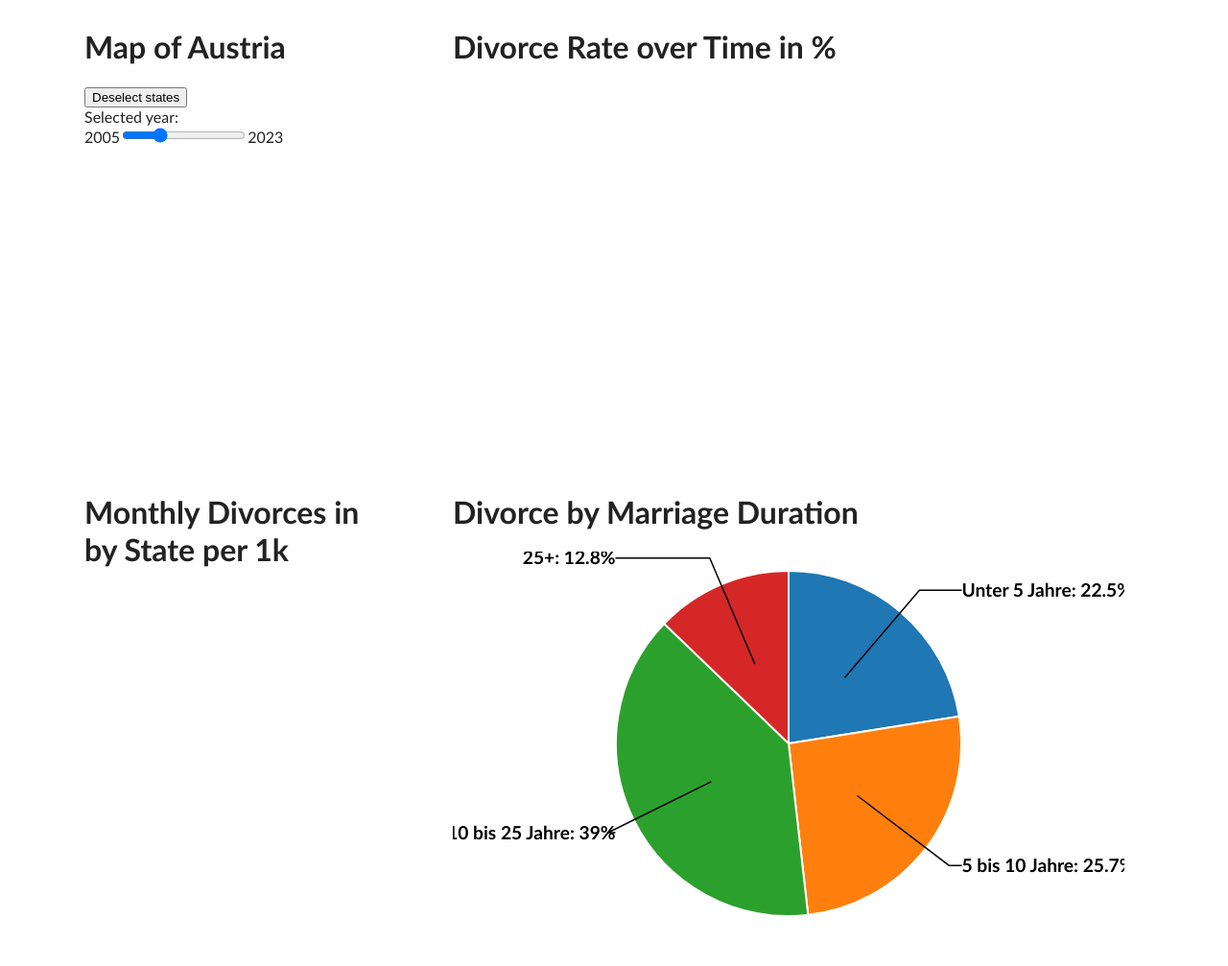
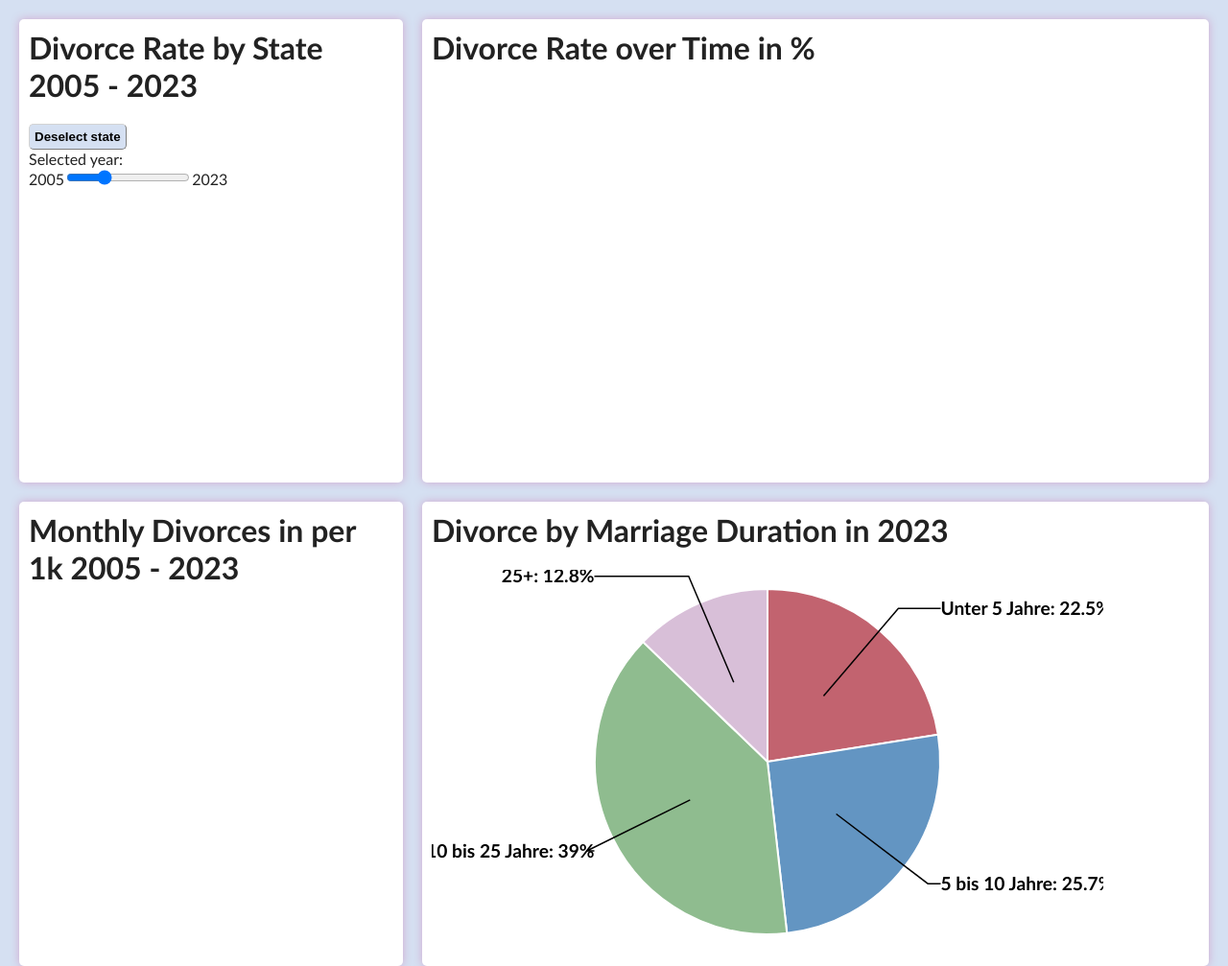
Before and after one commit to Lollobin/divorce-datavisualization, a Flask app: template templates/index.html in a window 1280 px wide. Shown: the whole page at 96% size. Before the commit the page ends 954 px from the top, so only its background shows below. Run offline with Flask 3, Linux system fonts and the light colour scheme; the template is opened without the code that fills it, so the values that code supplies are empty.

Commit message:
recolours, new headings

```diff
--- a/app.py
+++ b/app.py
@@ -61,7 +61,6 @@ def data():
     with open('static/maps/laender_95_geo.json', encoding='utf-8') as f:
         map = json.load(f)
 
-    #print(divorceLandPercentDf)
 
     # return the index file and the data
     return render_template("index.html",
--- a/static/scripts/divorceMonthly.js
+++ b/static/scripts/divorceMonthly.js
@@ -14,12 +14,13 @@ updateMonthlyChart(nestedData.get(states[0]));
 function updateMonthlyChart(data) {
     const parentContainer = document.getElementById('divorceMonthly').parentElement;
     const parentStyle = getComputedStyle(parentContainer);
-    const parentWidth = parentContainer.clientWidth - parseFloat(parentStyle.marginLeft) - parseFloat(parentStyle.marginRight);
+    const parentWidth = parentContainer.clientWidth - parseFloat(parentStyle.paddingLeft) - parseFloat(parentStyle.paddingRight);
+    const parentHeight = parentContainer.clientHeight - parseFloat(parentStyle.paddingLeft) - parseFloat(parentStyle.paddingRight);
 
     // Set dimensions and margins
     const margin = {top: 20, right: 30, bottom: 30, left: 40},
         width = parentWidth - margin.left - margin.right,
-        height = 650 - margin.top - margin.bottom;
+        height = 550 - margin.top - margin.bottom;
 
     // Create SVG container if it doesn't exist
     let svg = d3.select("#divorceMonthly svg");
@@ -63,8 +64,15 @@ function updateMonthlyChart(data) {
     // Group data by year
     const groupedData = d3.group(data, d => d.Jahr);
 
+    var customColours = [
+        '#7f0000', '#ff0000', '#ff8c00', '#ffd700', '#9acd32',
+        '#00ff00', '#006400', '#8fbc8f', '#00fa9a', '#00ffff',
+        '#00bfff', '#0000cd', '#191970', '#8b008b', '#ff00ff',
+        '#ff1493', '#ee82ee', '#d8bfd8', '#ffd8b1'
+    ]
+
     // Define color scale
-    const colorScale = d3.scaleOrdinal(d3.schemeSet3)
+    const colorScale = d3.scaleOrdinal(customColours)
         .domain(Array.from(groupedData.keys()));
 
     const tooltip = d3.select("#divorceMonthly")
@@ -75,14 +83,16 @@ function updateMonthlyChart(data) {
         .style("border", "solid")
         .style("border-width", "1px")
         .style("border-radius", "5px")
-        .style("padding", "10px");
+        .style("padding", "10px")
+        .style("position", "absolute");
 
     const mousemove = function (d) {
         const tooltipText = `Jahr: ${d.toElement.__data__[0]["year"]}`;
+        console.log(event);
         tooltip
             .html(tooltipText)
-            .style("left", event.pageX + 10 + "px")
-            .style("top", event.pageY + "px");
+            .style("left", event.offsetX + 10 + "px")
+            .style("top", event.offsetY + 20 + "px");
     };
 
     const onLineClick = function (event, d) {
@@ -94,7 +104,7 @@ function updateMonthlyChart(data) {
         changeYear(d[0].year);
     };
 
-    const onLegendClick = function (event, d){
+    const onLegendClick = function (event, d) {
         changeYear(d);
     };
 
--- a/static/scripts/marriageDuration.js
+++ b/static/scripts/marriageDuration.js
@@ -11,10 +11,14 @@ function updatePieChart() {
         percentage: 25.7
     }, {duration: "10 bis 25 Jahre", percentage: 39.0}, {duration: "25+", percentage: 12.8}];
 
+    var customColours = [
+        '#c2636f', '#6395c2', '#8FBC8F', '#d8bfd8'
+    ]
+
 // Set up color scale
     const color = d3.scaleOrdinal()
         .domain(data.map(d => d.duration))
-        .range(d3.schemeCategory10);
+        .range(customColours);
 
     // Set up pie layout
     const pie = d3.pie()
--- a/static/styles/style.css
+++ b/static/styles/style.css
@@ -1,22 +1,41 @@
 body {
-    padding-left: 5em;
     font-family: Calibri, Arial, Helvetica, sans-serif;
     color: #222222;
-    background-color: #fff;
+    background-color: #d5e0f2;
+    margin: 0;
+    height: 100vh;
+}
+
+h1 {
+    margin-block-start: 0;
+}
+
+.grid {
+    display: grid;
+    grid-template-columns: 3fr 2fr;
+    grid-template-rows: auto 1fr;
+    height: calc(100% - 60px);
+    gap: 20px;
+    padding: 20px;
 }
 
 .container {
-    width: 80%;
+    background-color: #fff;
+    padding: 10px;
+    border-radius: 5px;
+    filter: drop-shadow(0 0 0.3rem #d1a7ce);
+}
+
+.button {
+    padding: 5px;
+    background-color: #d5e0f2;
+    border-radius: 5px;
+    border-width: 1px;
+    border-color: lightgray;
+    font-weight: bold;
 }
 
 .tooltip {
     display: inline;
     position: absolute;
 }
-
-.grid {
-    display: grid;
-    height: 60%;
-    grid-template-columns: 2fr 1fr;
-    grid-template-rows: auto auto;
-}
--- a/templates/index.html
+++ b/templates/index.html
@@ -11,21 +11,18 @@
 
 </head>
 <body>
-
-<div class='title_div'>
-    <!-- Title? -->
-</div>
 <div class="grid">
 
     <div class="container heatmap">
-    <h1>Map of Austria</h1>
-        <button type="button" onclick="deselectStates()" >Deselect states</button>
-    <div id="map"></div>
-    <div class="slidecontainer">
-        <label for="yearSlider"> Selected year: <span id="selectedYear"></span></label><br/>
-        <span>2005</span><input type="range" min="2005" max="2023" value="2010" class="slider" id="yearSlider"><span>2023</span>
+        <h1>Divorce Rate by State 2005 - 2023</h1>
+        <button class="button" type="button" onclick="deselectStates()">Deselect state</button>
+        <div id="map"></div>
+        <div class="slidecontainer">
+            <label for="yearSlider"> Selected year: <span id="selectedYear"></span></label><br/>
+            <span>2005</span><input type="range" min="2005" max="2023" value="2010" class="slider"
+                                    id="yearSlider"><span>2023</span>
+        </div>
     </div>
-</div>
 
     <div class="container divorceRateYears">
         <h1>Divorce Rate over Time in %</h1>
@@ -33,12 +30,12 @@
     </div>
 
     <div class="container divorceMonthly">
-        <h1>Monthly Divorces in <span id="selectedState"></span> by State per 1k</h1>
+        <h1>Monthly Divorces in <span id="selectedState"></span> per 1k 2005 - 2023</h1>
         <div id="divorceMonthly"></div>
     </div>
 
     <div class="container marriageDuration">
-        <h1>Divorce by Marriage Duration</h1>
+        <h1>Divorce by Marriage Duration in 2023</h1>
         <div id="marriageDuration"></div>
     </div>
 </div>
```
